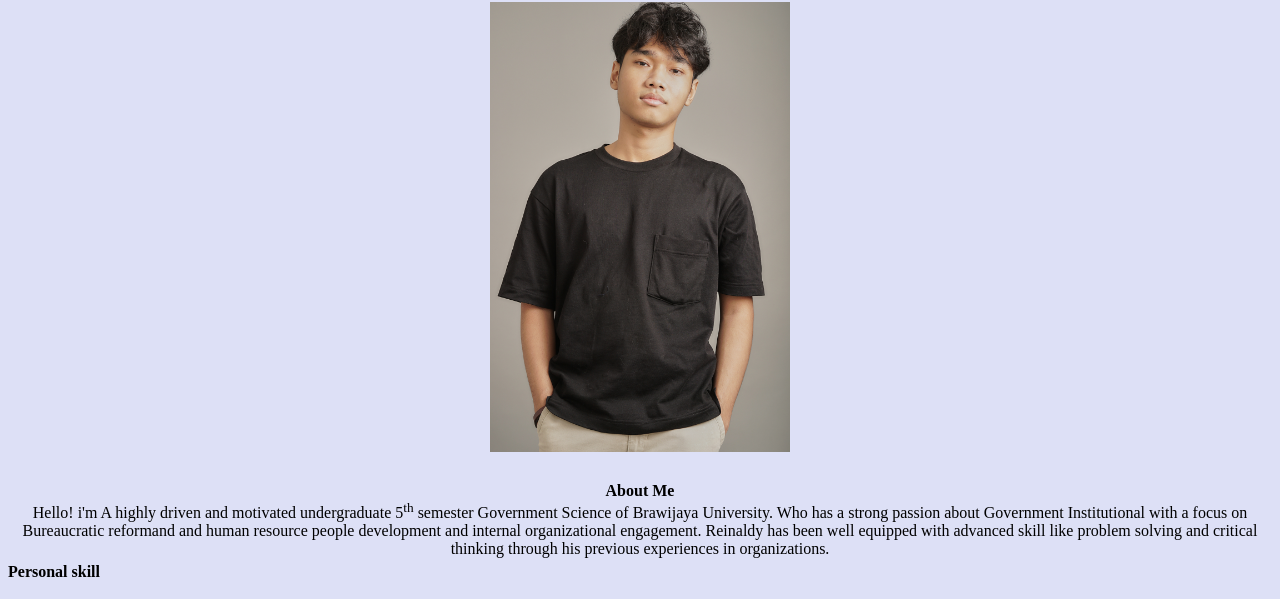
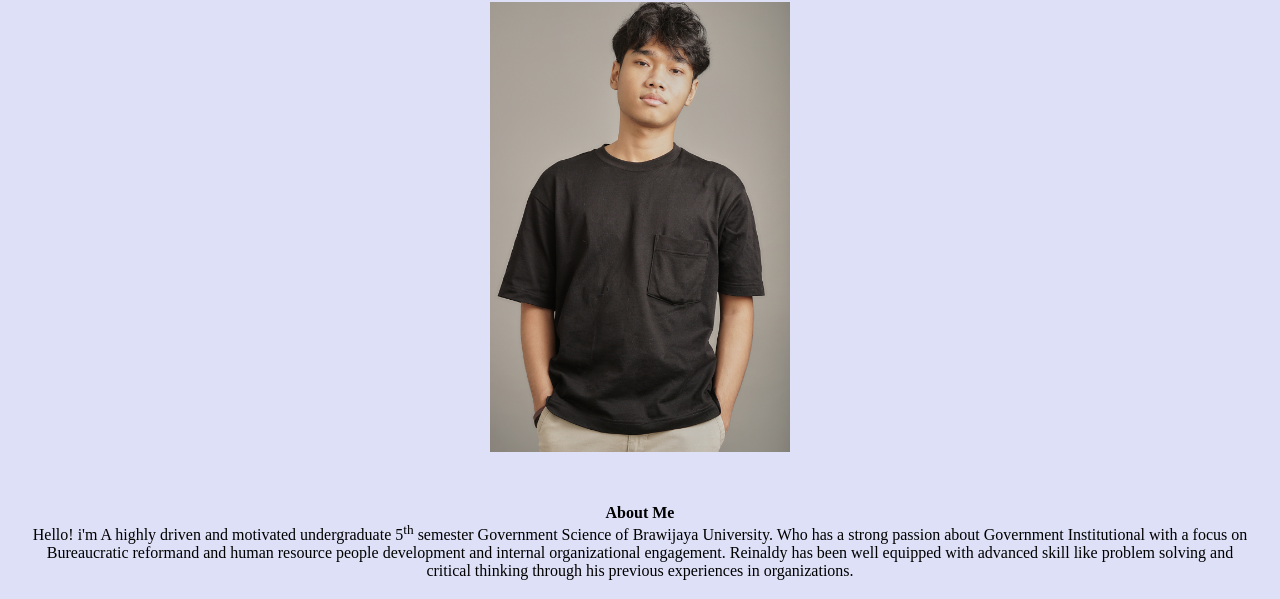
Before and after one commit to reinaldyanindyaputra/reinaldyanindyaputra.github.io, a plain HTML site: page index.html in a window 1280 px wide. Shown: the part 152-751 px from the top of the page. Drawn offline with Linux system fonts and the light colour scheme.

Commit message:
delete margin in .a css style

```diff
--- a/asset/CSS/style.css
+++ b/asset/CSS/style.css
@@ -52,41 +52,8 @@ body {
 }
 
 .a {
-  border: 1px;
-  padding: 10px;
-  height: 50px;
+  padding: 1em;
   text-align: center;
-}
-
-@media (min-width: 992px){
- .a {
-  border: 1px;
-  padding: 10px;
-  height: 50px;
-  text-align: center;
-
- }
-
-}
-
-@media (min-width: 768px){
-  .a {
-  border: 1px;
-  padding: 20px;
-  height: 50px;
-  text-align: center;
-  margin: auto;
-  }
-}
-
-@media (min-width: 576px){
-  .a {
-    border: 1px;
-    padding: 10px;
-    text-align: center;
-    margin: auto;
-  }
-
 }
 
 h3 {
```
